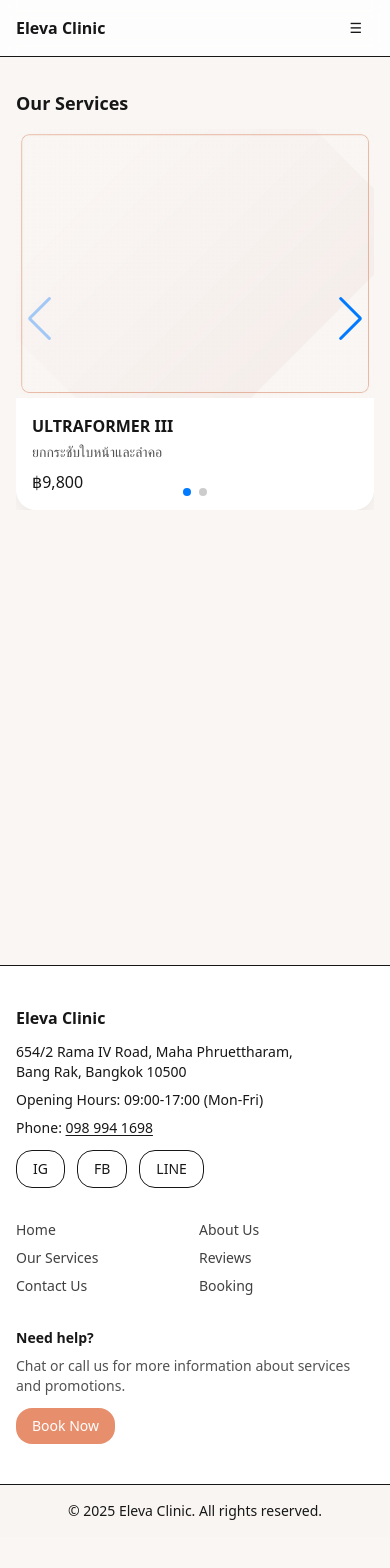
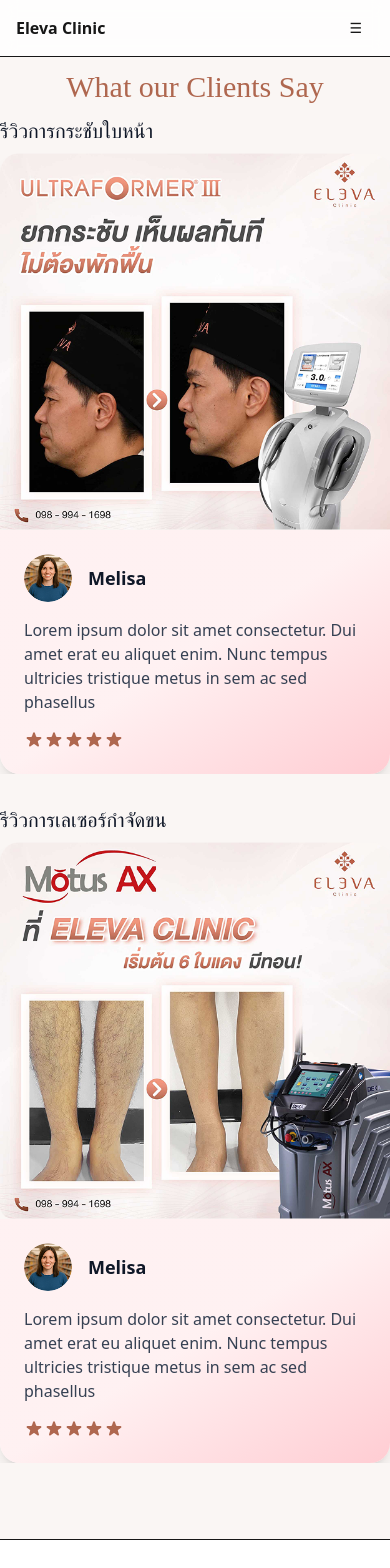
Before and after one commit to Sprouting-Tech/eleva-clinic, a Next.js app: page / in a window 390 px wide. Shown: the top 1568 px of the page. Before the commit the page ends 1537 px from the top, so only its background shows below. Built offline with nearby package versions, Linux system fonts and the light colour scheme.

Commit message:
feat:review(home)

```diff
--- a/src/app/page.tsx
+++ b/src/app/page.tsx
@@ -1,16 +1,12 @@
 "use client";
-import Slider from "@/components/slider/Slider";
-import ServiceCard from "@/components/cards/ServiceCard";
-import { services } from "@/data/services";
+import HomeReviews from "@/components/HomeReviews"
 
 export default function Home() {
   return (
-    <div className="container-narrow space-y-10 py-8">
-      {/* Hero ... */}
-      <section>
-        <h2 className="mb-3 text-lg font-semibold">Our Services</h2>
-        <Slider items={services} renderItem={(s) => <ServiceCard item={s} />} />
-      </section>
-    </div>
+    <>
+      <div>
+         <HomeReviews/>
+      </div>
+    </>
   );
 }
--- a/src/app/reviews/page.tsx
+++ b/src/app/reviews/page.tsx
@@ -1,16 +1,14 @@
 "use client";
 
 import { reviews, secondreviews } from "@/data/reviews";
-import { doctors } from "@/data/doctors";
 import ReviewCard from "@/components/cards/ReviewCard";
-import DoctorCard from "@/components/cards/DoctorCard";
 import Slider from "@/app/reviews/reviewslider";
 
 export default function ReviewsPage() {
   return (
     <>
       <section>
-        <h1 className="text-3xl lg:text-4xl text-center mb-4 mt-5 text-orange-300">
+        <h1 className="text-3xl font-normal font-[Montserrat] text-center mb-4 mt-5 text-[#AF674F]">
           Reviews
         </h1>
 
@@ -47,7 +45,7 @@
             )}
             perView={1}
             breakpoints={{
-              768: { slidesPerView: 1 }, // ✅ 2 cards on tablet+
+              768: { slidesPerView: 1 },
             }}
             loop
           />
--- a/src/app/reviews/reviewslider.tsx
+++ b/src/app/reviews/reviewslider.tsx
@@ -79,7 +79,7 @@
 
         }
         .review-swiper-pagination .swiper-pagination-bullet-active {
-          background: #e67a7a;
+          background: #AF674F;
           width:14px;
           height:14px; /* pink theme color */
           transform: scale(1.2);
--- /dev/null
+++ b/src/components/HomeReviews.jsx
@@ -0,0 +1,115 @@
+"use client";
+import { useState, useId , useEffect } from "react";
+import { Swiper, SwiperSlide } from "swiper/react";
+import { Navigation } from "swiper/modules";
+import "swiper/css";
+import "swiper/css/navigation";
+
+import ReviewCard from "@/components/cards/ReviewCard";
+import { reviews, secondreviews } from "@/data/reviews";
+
+export default function HomeReviews() {
+    const [showSecond, setShowSecond] = useState(false);
+    const [isMobile, setIsMobile] = useState(false);
+
+    // unique ids so Swiper finds the right arrow
+    const id1 = useId();
+    const id2 = useId();
+
+    useEffect(() =>{
+        const handleResize = () => {
+            setIsMobile(window.innerWidth < 768);
+    };
+    handleResize();
+    window.addEventListener("resize", handleResize);
+    return () => window.removeEventListener("resize", handleResize);
+}, []);
+
+    return (
+        <div className="max-w-3xl mx-auto py-3">
+            <h2 className="mb-3 text-3xl font-[Montserrat] text-center text-[#AF674F]">
+                What our Clients Say
+            </h2>
+
+            <h2 className="text-xl lg:text-xl mb-2 text-gray-900">
+                รีวิวการกระชับใบหน้า
+            </h2>
+            <div id={`slider-${id1}`} className="relative mb-8">
+                <Swiper
+                    modules={[Navigation]}
+                    navigation={{
+                        nextEl: `#slider-${id1} .swiper-next`,
+                    }}
+                    loop
+                    slidesPerView={1}
+                    breakpoints={{
+                        768: { slidesPerView: 1 },
+                    }}
+                    spaceBetween={12}
+                >
+                    {reviews.map((review) => (
+                        <SwiperSlide key={review.id}>
+                            <ReviewCard review={review} />
+                        </SwiperSlide>
+                    ))}
+                </Swiper>
+
+                {/* Right arrow only */}
+                <div className="hidden md:flex swiper-next absolute top-1/2 -right-13 transform -translate-y-1/2 cursor-pointer p-2">
+                    <svg xmlns="http://www.w3.org/2000/svg" viewBox="0 0 24 24" width="40" height="40" fill="none" stroke="#AF674F" stroke-width="1.5" stroke-linecap="round" stroke-linejoin="round">
+                        <path d="M9 18l6-6-6-6" />
+                    </svg>
+                </div>
+            </div>
+
+            {/* Show button if second carousel is hidden */}
+            {!isMobile && (
+            <div className="mt-6 flex justify-center">
+                <button
+                    onClick={() => setShowSecond(!showSecond)}
+                    className="px-2.5 py-1.5 bg-gradient-to-br from-[#AF674F] via-[#E28E72] to-[#AF674F] text-white text-xs rounded-full"
+                >
+                    {showSecond ? " Hide Reviews " : " View All Reviews"}
+                </button>
+            </div>)}
+
+
+
+            {(isMobile || showSecond)&& (
+                <>
+                    <h2 className="text-xl mt-3 lg:text-xl text-gray-900">
+                        รีวิวการเลเซอร์กำจัดขน
+                    </h2>
+                    <div id={`slider-${id2}`} className="relative mt-2">
+                        <Swiper
+                            modules={[Navigation]}
+                            navigation={{
+                                nextEl: `#slider-${id2} .swiper-next`,
+                            }}
+                            loop
+                            slidesPerView={1}
+                            breakpoints={{
+                                768: { slidesPerView: 1 },
+                            }}
+                            spaceBetween={12}
+                        >
+                            {secondreviews.map((review) => (
+                                <SwiperSlide key={review.id}>
+                                    <ReviewCard review={review} />
+                                </SwiperSlide>
+                            ))}
+                        </Swiper>
+
+                        {/* Right arrow only */}
+                        <div className="hidden md:flex swiper-next absolute top-1/2 -right-13 transform -translate-y-1/2 cursor-pointer p-2">
+                            <svg xmlns="http://www.w3.org/2000/svg" viewBox="0 0 24 24" width="40" height="40" fill="none" stroke="#AF674F" stroke-width="1.5" stroke-linecap="round" stroke-linejoin="round">
+                                <path d="M9 18l6-6-6-6" />
+                            </svg>
+
+                        </div>
+                    </div>
+                </>
+            )}
+        </div>
+    );
+}
--- a/src/components/cards/DoctorCard.tsx
+++ /dev/null
@@ -1,26 +0,0 @@
-"use client";
-import Image from "next/image";
-import { Doctor } from "@/types/content";
-
-export default function DoctorCard({ item }: { item: Doctor }) {
-  return (
-    <div className="w-full max-w-2xl mx-auto flex flex-col lg:flex-row rounded-3xl shadow-lg overflow-hidden">
-      {/* LEFT SIDE (Image) */}
-      <div className="w-full lg:w-1/2 flex items-center justify-center bg-white">
-        <Image
-          src={item.image}
-          alt={item.slug}
-          width={300}
-          height={300}
-          className="w-full h-auto object-cover"
-        />
-      </div>
-
-      {/* RIGHT SIDE (Text) */}
-      <div className="w-full lg:w-1/2 bg-rose-100 p-6 flex flex-col justify-center">
-        <h4 className="text-lg font-bold text-gray-900">{item.name}</h4>
-        <p className="text-gray-700 text-base mt-2">{item.text}</p>
-      </div>
-    </div>
-  );
-}
--- a/src/components/cards/ReviewCard.tsx
+++ b/src/components/cards/ReviewCard.tsx
@@ -45,7 +45,7 @@
               key={i}
               className="w-5 h-5 text-amber-600"
               viewBox="0 0 20 20"
-              fill="currentColor"
+              fill="#AF674F"
             >
               <path d="M9.049 2.927c.3-.921 1.603-.921 1.902 0l1.07 3.292a1 1 0 00.95.69h3.462c.969 0 1.371 1.24.588 1.81l-2.8 2.034a1 1 0 00-.364 1.118l1.07 3.292c.3.921-.755 1.688-1.54 1.118l-2.8-2.034a1 1 0 00-1.175 0l-2.8 2.034c-.784.57-1.838-.197-1.539-1.118l1.07-3.292a1 1 0 00-.364-1.118L2.98 8.72c-.783-.57-.38-1.81.588-1.81h3.461a1 1 0 00.951-.69l1.07-3.292z" />
             </svg>
```
